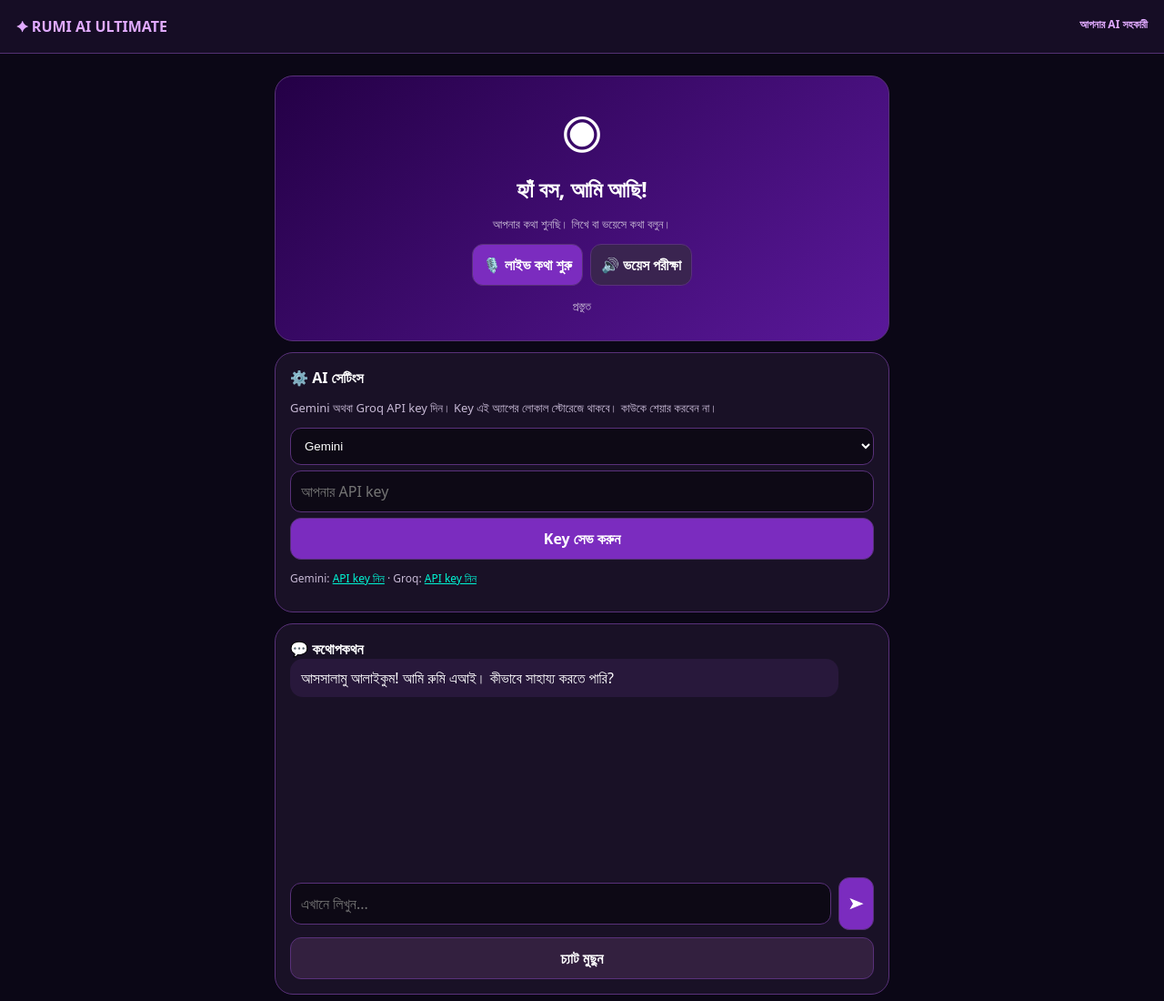
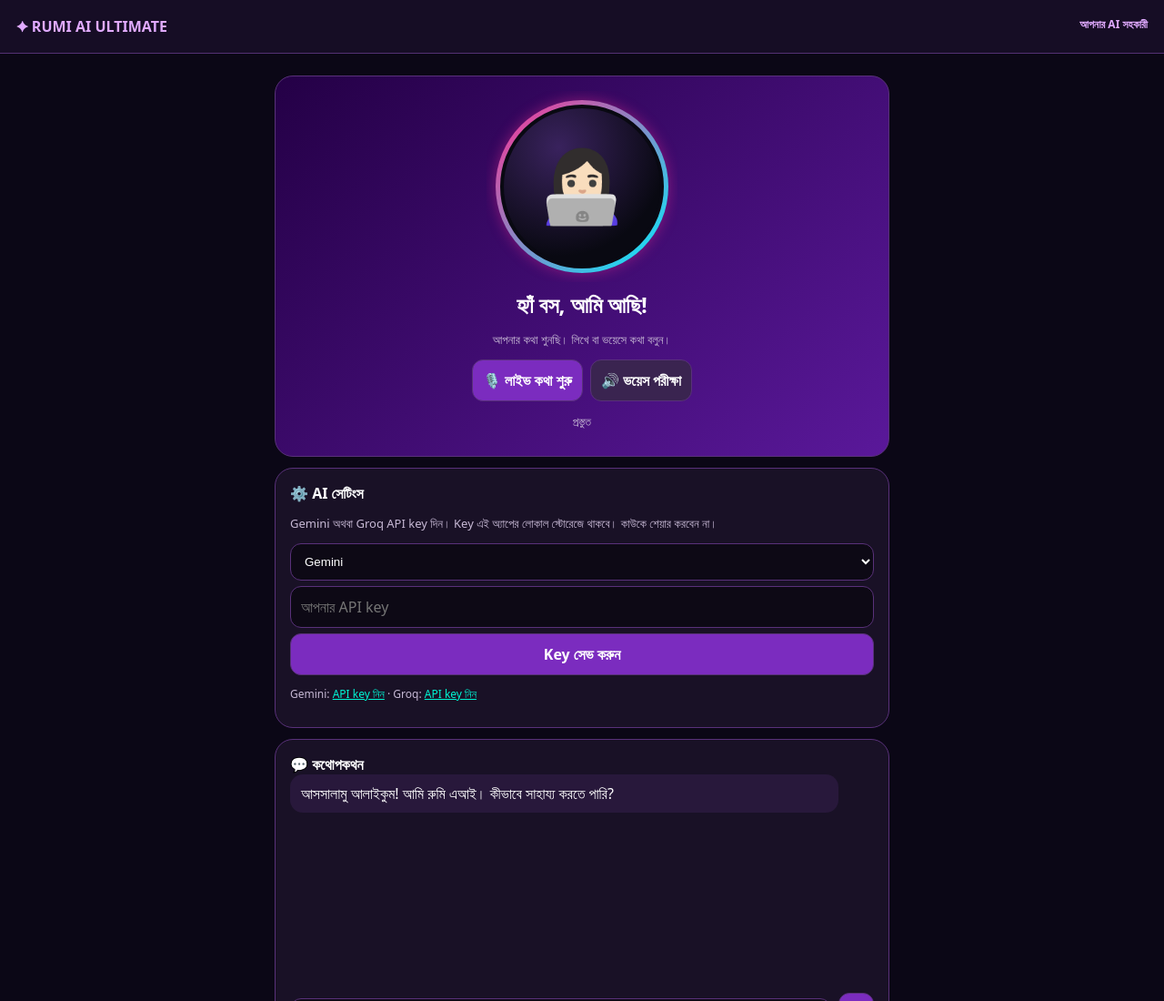
Before and after one commit to viralsadmix-sudo/My-Fast-App, a plain HTML site: page app/src/main/assets/index.html in a window 1280 px wide. Shown: the top 1100 px of the page at 91% size. Drawn offline with Linux system fonts and the light colour scheme.

Commit message:
Integrate animated Rumi avatar into assistant home screen

```diff
--- a/app/src/main/assets/index.html
+++ b/app/src/main/assets/index.html
@@ -1,9 +1,9 @@
 <!doctype html>
 <html lang="bn"><head><meta charset="utf-8"><meta name="viewport" content="width=device-width,initial-scale=1,maximum-scale=1,user-scalable=no"><meta name="theme-color" content="#0b0716"><title>RUMI AI Ultimate</title>
 <style>
-*{box-sizing:border-box}body{margin:0;background:#0b0716;color:#fff;font:16px system-ui,sans-serif}header{padding:18px;background:#160d25;border-bottom:1px solid #543174;color:#e0aaff;font-weight:800;position:sticky;top:0;z-index:2}main{padding:12px;max-width:700px;margin:auto}.hero,.panel{background:#191126;border:1px solid #59317a;border-radius:20px;padding:16px;margin:12px 0}.hero{text-align:center;background:linear-gradient(140deg,#240046,#5a189a)}h2{margin:8px 0}.orb{font-size:55px;margin:8px}.muted{color:#c7b9d5;font-size:13px}button,input,textarea{font:inherit;border-radius:12px;padding:11px;border:1px solid #59317a}button{background:#7b2cbf;color:white;font-weight:700;cursor:pointer}input,textarea{width:100%;background:#0d0915;color:white;margin:6px 0}#chat{height:30vh;min-height:180px;overflow:auto;display:flex;flex-direction:column;gap:8px}.msg{padding:10px 12px;border-radius:14px;background:#28183b;max-width:94%;white-space:pre-wrap;overflow-wrap:anywhere}.user{align-self:flex-end;background:#51217a}.row{display:flex;gap:8px}.row button{white-space:nowrap}.wide{width:100%}a{color:#00f5d4}.quick{display:grid;grid-template-columns:repeat(3,minmax(0,1fr));gap:8px}.quick button{font-size:13px;padding:10px 4px}.small{font-size:12px}.status{min-height:18px}.danger{background:#8e2444!important}
+*{box-sizing:border-box}body{margin:0;background:#0b0716;color:#fff;font:16px system-ui,sans-serif}header{padding:18px;background:#160d25;border-bottom:1px solid #543174;color:#e0aaff;font-weight:800;position:sticky;top:0;z-index:2}main{padding:12px;max-width:700px;margin:auto}.hero,.panel{background:#191126;border:1px solid #59317a;border-radius:20px;padding:16px;margin:12px 0}.hero{text-align:center;background:linear-gradient(140deg,#240046,#5a189a)}h2{margin:8px 0}.orb{font-size:55px;margin:8px}.avatar-frame{display:block;width:210px;height:210px;max-width:100%;border:0;background:transparent;margin:0 auto;overflow:hidden}.muted{color:#c7b9d5;font-size:13px}button,input,textarea{font:inherit;border-radius:12px;padding:11px;border:1px solid #59317a}button{background:#7b2cbf;color:white;font-weight:700;cursor:pointer}input,textarea{width:100%;background:#0d0915;color:white;margin:6px 0}#chat{height:30vh;min-height:180px;overflow:auto;display:flex;flex-direction:column;gap:8px}.msg{padding:10px 12px;border-radius:14px;background:#28183b;max-width:94%;white-space:pre-wrap;overflow-wrap:anywhere}.user{align-self:flex-end;background:#51217a}.row{display:flex;gap:8px}.row button{white-space:nowrap}.wide{width:100%}a{color:#00f5d4}.quick{display:grid;grid-template-columns:repeat(3,minmax(0,1fr));gap:8px}.quick button{font-size:13px;padding:10px 4px}.small{font-size:12px}.status{min-height:18px}.danger{background:#8e2444!important}
 </style></head><body><header>✦ RUMI AI ULTIMATE <span style="float:right;font-size:12px">আপনার AI সহকারী</span></header><main>
-<section class="hero"><div class="orb">◉</div><h2>হ্যাঁ বস, আমি আছি!</h2><p class="muted">আপনার কথা শুনছি। লিখে বা ভয়েসে কথা বলুন।</p><div class="row" style="justify-content:center;flex-wrap:wrap"><button id="mic">🎙️ লাইভ কথা শুরু</button><button id="voiceTest" style="background:#3a2450">🔊 ভয়েস পরীক্ষা</button></div><p id="status" class="muted status">প্রস্তুত</p></section>
+<section class="hero"><iframe class="avatar-frame" src="rumi_animation.html" title="Rumi animated avatar" scrolling="no" allowtransparency="true"></iframe><h2>হ্যাঁ বস, আমি আছি!</h2><p class="muted">আপনার কথা শুনছি। লিখে বা ভয়েসে কথা বলুন।</p><div class="row" style="justify-content:center;flex-wrap:wrap"><button id="mic">🎙️ লাইভ কথা শুরু</button><button id="voiceTest" style="background:#3a2450">🔊 ভয়েস পরীক্ষা</button></div><p id="status" class="muted status">প্রস্তুত</p></section>
 <section class="panel"><b>⚙️ AI সেটিংস</b><p class="muted">Gemini অথবা Groq API key দিন। Key এই অ্যাপের লোকাল স্টোরেজে থাকবে। কাউকে শেয়ার করবেন না।</p><select id="provider" style="width:100%;background:#0d0915;color:#fff;padding:11px;border:1px solid #59317a;border-radius:12px"><option value="gemini">Gemini</option><option value="groq">Groq</option></select><input id="key" type="password" placeholder="আপনার API key"><button class="wide" id="save">Key সেভ করুন</button><p class="muted small">Gemini: <a href="https://aistudio.google.com/apikey">API key নিন</a> · Groq: <a href="https://console.groq.com/keys">API key নিন</a></p></section>
 <section class="panel"><b>💬 কথোপকথন</b><div id="chat"><div class="msg">আসসালামু আলাইকুম! আমি রুমি এআই। কীভাবে সাহায্য করতে পারি?</div></div><div class="row"><input id="prompt" placeholder="এখানে লিখুন..." style="flex:1;min-width:0"><button id="send">➤</button></div><button class="wide" id="clear" style="margin-top:8px;background:#33203f">চ্যাট মুছুন</button></section>
 <section class="panel"><b>⚡ দ্রুত অপশন</b><div class="quick" style="margin-top:10px"><button onclick="nativeOpen('facebook')" style="background:#1877f2">Facebook</button><button onclick="nativeOpen('youtube')" style="background:#e62117">YouTube</button><button onclick="nativeOpen('google')" style="background:#4285f4">Google</button><button onclick="nativeOpen('chatgpt')" style="background:#26705b">ChatGPT</button><button onclick="nativeOpen('dial')" style="background:#00897b">📞 কল</button><button onclick="nativeOpen('alarm')" style="background:#6a4c93">⏰ অ্যালার্ম</button></div></section>
```
